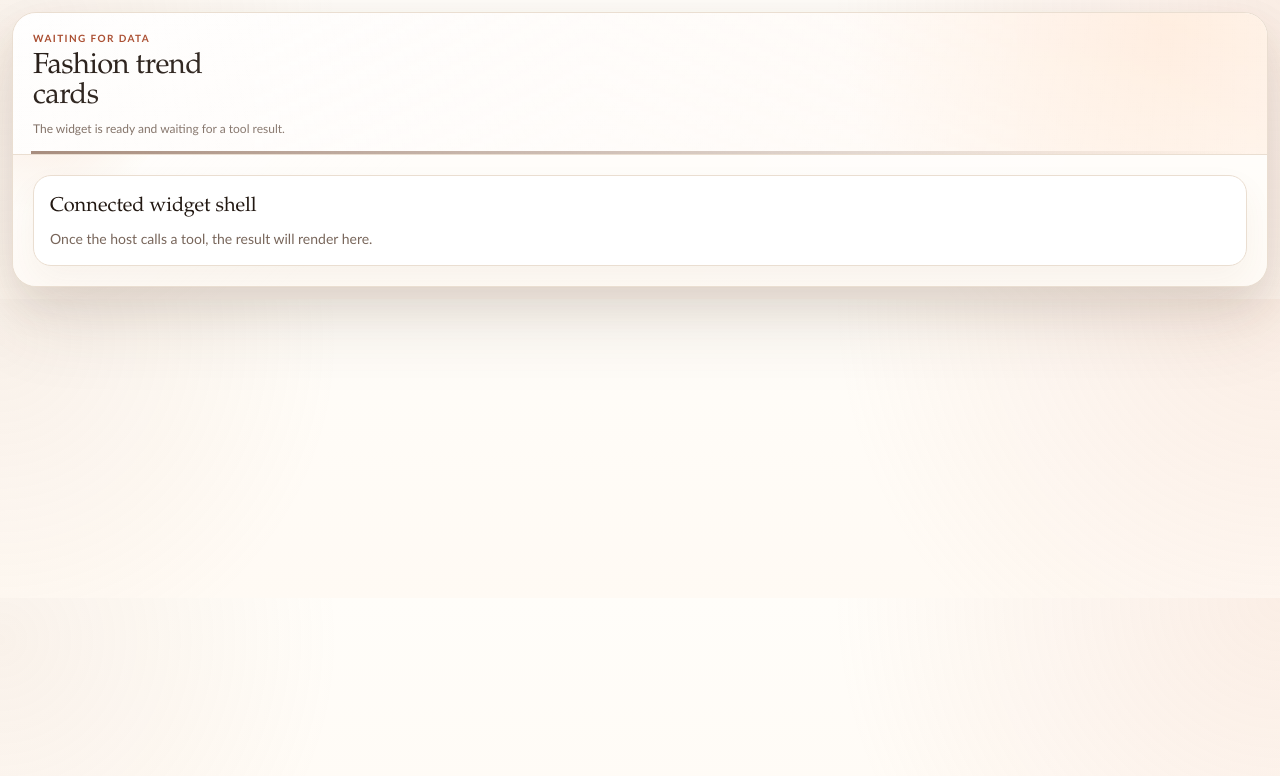
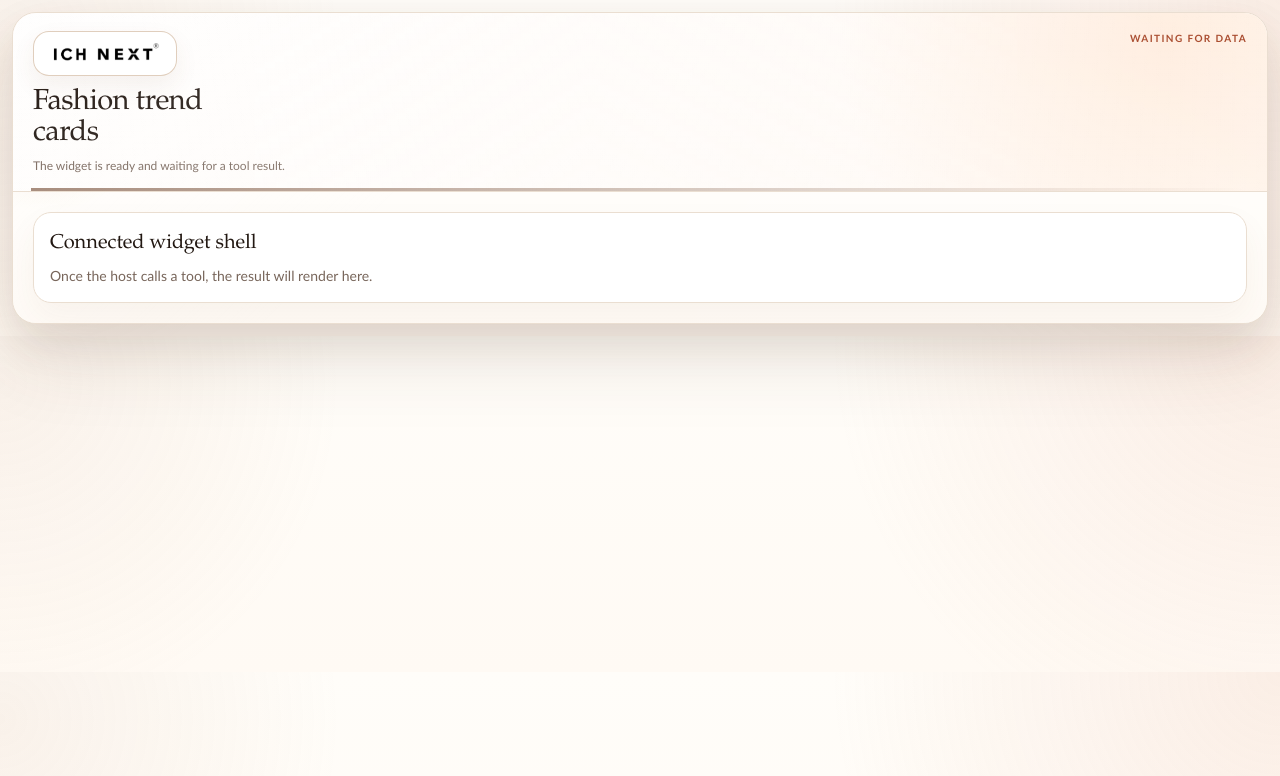
Before and after one commit to NityaSG/Fashion-MCP, a website: page chatgpt/widget/app.html in a window 1280 px wide. Drawn offline with Linux system fonts and the light colour scheme.

Commit message:
feat: logo addition

```diff
--- a/chatgpt/widget/app.html
+++ b/chatgpt/widget/app.html
@@ -89,6 +89,14 @@ body{
   border-bottom:1px solid var(--line);
 }
 
+.hero-topline{
+  display:flex;
+  align-items:flex-start;
+  justify-content:space-between;
+  gap:14px;
+  margin-bottom:12px;
+}
+
 .hero::before{
   content:"";
   position:absolute;
@@ -115,7 +123,27 @@ body{
   letter-spacing:.14em;
   font-weight:700;
   color:var(--accent-deep);
-  margin-bottom:6px;
+  margin-bottom:0;
+  text-align:right;
+}
+
+.brand-mark{
+  display:inline-flex;
+  align-items:center;
+  justify-content:center;
+  padding:8px 12px;
+  border:1px solid rgba(217,196,175,.82);
+  border-radius:16px;
+  background:rgba(255,255,255,.84);
+  box-shadow:0 10px 24px rgba(110,71,49,.07);
+  backdrop-filter:blur(10px);
+}
+
+.brand-mark img{
+  display:block;
+  width:118px;
+  max-width:100%;
+  height:auto;
 }
 
 .title{
@@ -906,6 +934,12 @@ tr:last-child td{border-bottom:none}
 }
 
 @media (max-width: 720px){
+  .hero-topline{
+    flex-direction:column;
+    align-items:flex-start;
+    gap:10px;
+  }
+  .eyebrow{text-align:left}
   .title{font-size:23px}
   .hero-meta,
   .brief-grid,
@@ -937,6 +971,7 @@ let currentStructuredContent = null;
 let resizeObserver = null;
 let resizeQueued = false;
 let pendingAction = null;
+const BRAND_LOGO_URL = "/static/image/ich-next-logo.png";
 
 function rpcNotify(method, params = {}) {
   window.parent.postMessage({ jsonrpc: "2.0", method, params }, "*");
@@ -1229,7 +1264,12 @@ function renderShell({ eyebrow, title, subtitle, accent = "var(--accent)", meta
   return `
     <section class="shell" style="--local-accent:${accent}">
       <header class="hero">
-        <div class="eyebrow">${esc(eyebrow)}</div>
+        <div class="hero-topline">
+          <div class="brand-mark">
+            <img src="${BRAND_LOGO_URL}" alt="ICH NEXT">
+          </div>
+          ${eyebrow ? `<div class="eyebrow">${esc(eyebrow)}</div>` : ""}
+        </div>
         <div class="title">${esc(title)}</div>
         ${subtitle ? `<div class="subtitle">${esc(subtitle)}</div>` : ""}
         ${meta}
```
Also changed, not shown: chatgpt/static/image/ich-next-logo.png (added), 1 other file.
